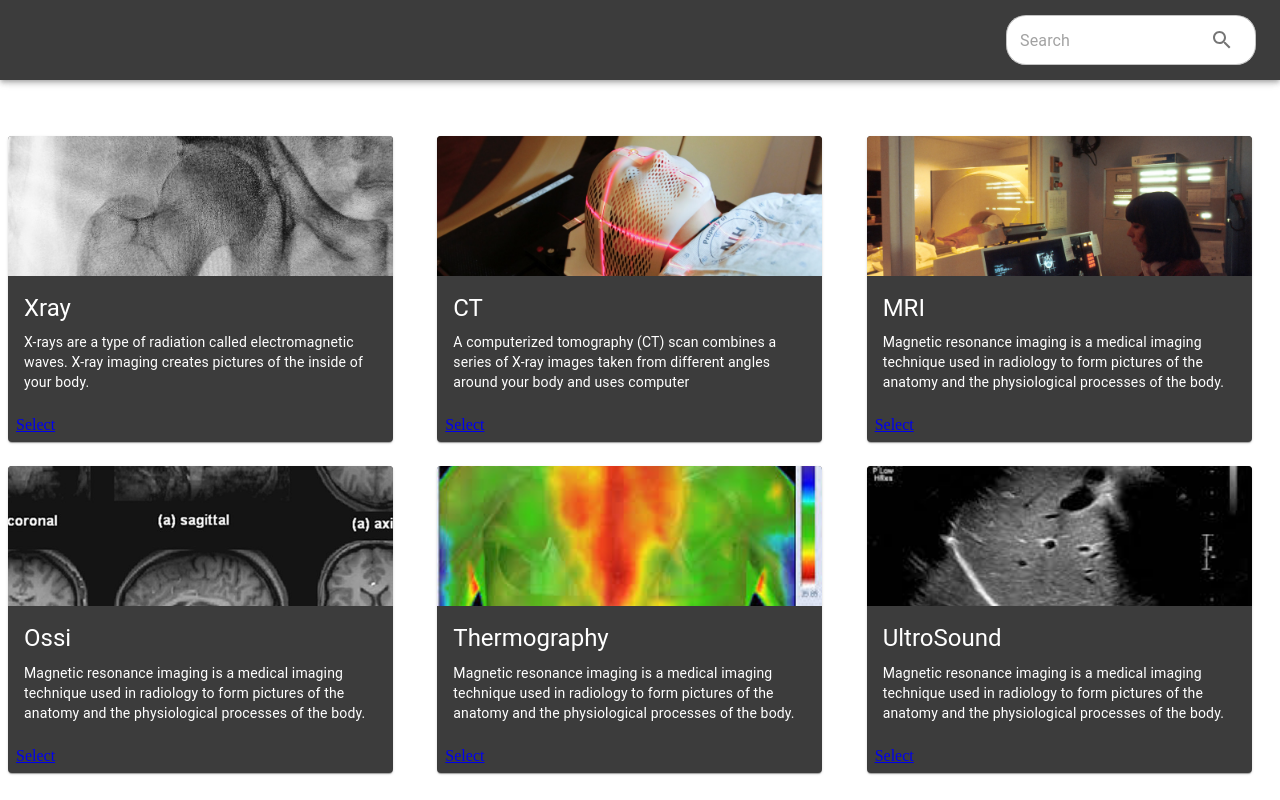
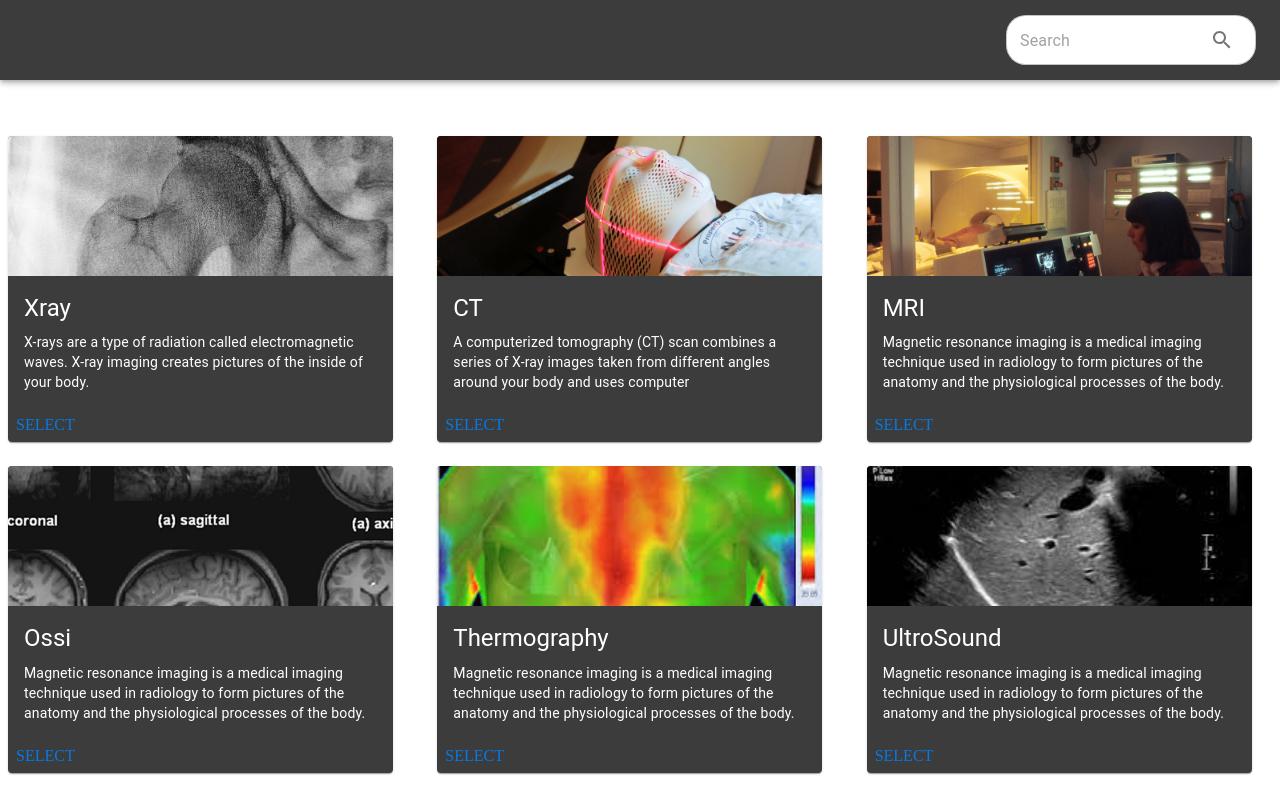
Before and after one commit to KESHAVBERG/bioweb, a React (Create React App) app: page / in a window 1280 px wide. Built offline with nearby package versions, Linux system fonts and the light colour scheme.

Commit message:
workgin on listitem compoents

```diff
--- a/src/componets/Home.jsx
+++ b/src/componets/Home.jsx
@@ -10,7 +10,7 @@ import MRI from '../assests/MRI.jpg';
 import oosi from '../assests/oosi.jpg';
 import thermography from '../assests/thermography.jpg'
 import ultrasound from '../assests/ultrasound.jpg'
-import {Link } from "react-router-dom";
+import { Link } from "react-router-dom";
 
 import '../css/homestyle.css'
 
@@ -35,7 +35,7 @@ const Home = () => {
                     </CardContent>
                     <CardActions>
                         {/* <Button>Select</Button> */}
-                        <Link to="/xray">Select</Link>
+                        <Link to="/xray" className='link'>Select</Link>
                     </CardActions>
                 </Card>
             </Grid>
@@ -57,7 +57,7 @@ const Home = () => {
                         </Typography>
                     </CardContent>
                     <CardActions>
-                    <Link to="/ct">Select</Link>
+                        <Link to="/ct" className='link'>Select</Link>
                     </CardActions>
                 </Card>
             </Grid>
@@ -78,7 +78,7 @@ const Home = () => {
                         </Typography>
                     </CardContent>
                     <CardActions>
-                    <Link to="/mri">Select</Link>
+                        <Link to="/mri" className='link'>Select</Link>
                     </CardActions>
                 </Card>
             </Grid>
@@ -100,7 +100,7 @@ const Home = () => {
                         </Typography>
                     </CardContent>
                     <CardActions>
-                    <Link to="/ossi">Select</Link>
+                        <Link to="/ossi" className='link'>Select</Link>
                     </CardActions>
                 </Card>
             </Grid>
@@ -122,14 +122,14 @@ const Home = () => {
                         </Typography>
                     </CardContent>
                     <CardActions>
-                    <Link to="/thermograhy">Select</Link>
+                        <Link to="/thermograhy" className='link'>Select</Link>
                     </CardActions>
                 </Card>
             </Grid>
 
-                {/* ------------------------ */}
+            {/* ------------------------ */}
 
-                <Grid item xs={4} sm={4} md={4}>
+            <Grid item xs={4} sm={4} md={4}>
                 <Card sx={{ maxWidth: 385, bgcolor: "#3C3C3C", color: "white" }}>
                     <CardMedia
                         component="img"
@@ -145,7 +145,7 @@ const Home = () => {
                         </Typography>
                     </CardContent>
                     <CardActions>
-                    <Link to="/ultrasound">Select</Link>
+                        <Link to="/ultrasound" className='link'>Select</Link>
                     </CardActions>
                 </Card>
             </Grid>
--- /dev/null
+++ b/src/componets/ListItemConponent.jsx
@@ -0,0 +1,9 @@
+import React from 'react'
+
+const ListItemConponent = () => {
+  return (
+    <div>ListItemConponent</div>
+  )
+}
+
+export default ListItemConponent
--- a/src/componets/Xray.jsx
+++ b/src/componets/Xray.jsx
@@ -1,8 +1,18 @@
 import React from 'react'
+import List from '@mui/material/List';
+import ListItem from '@mui/material/ListItem';
+import Divider from '@mui/material/Divider';
+import ListItemText from '@mui/material/ListItemText';
+import ListItemAvatar from '@mui/material/ListItemAvatar';
+import Avatar from '@mui/material/Avatar';
+import Typography from '@mui/material/Typography';
 
+import ListItemConponent from './ListItemConponent'
 const Xray = () => {
   return (
-    <div>Xray</div>
+    <List sx={{ width: '100%', maxWidth: 360, bgcolor: 'background.paper'}}>
+     <ListItemConponent />
+    </List>
   )
 }
 
--- a/src/css/homestyle.css
+++ b/src/css/homestyle.css
@@ -1,3 +1,5 @@
-Link{
-    color: wheat;
+.link{
+    color: rgb(6, 121, 228);
+    text-transform: uppercase;
+    text-decoration: none;
 }
```
